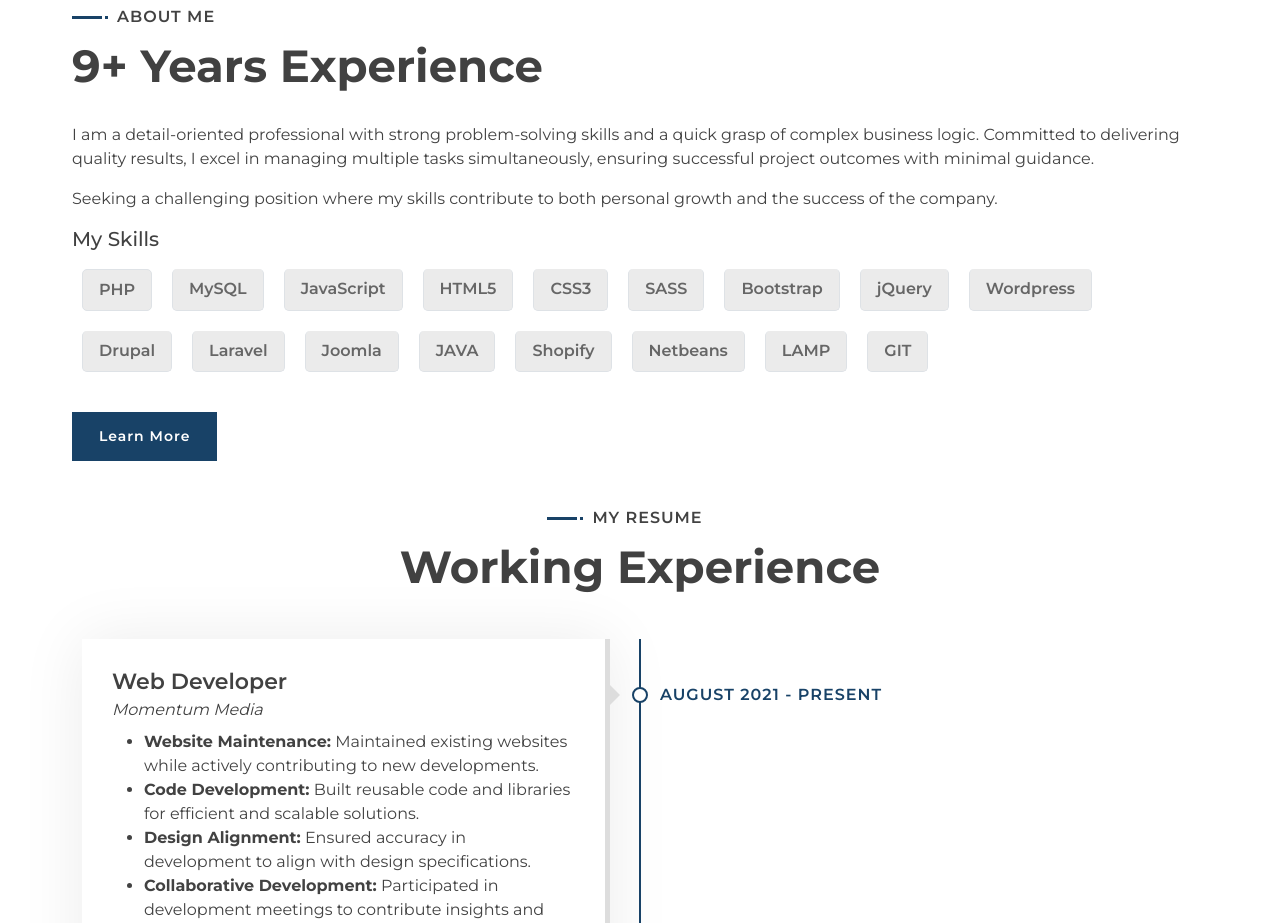
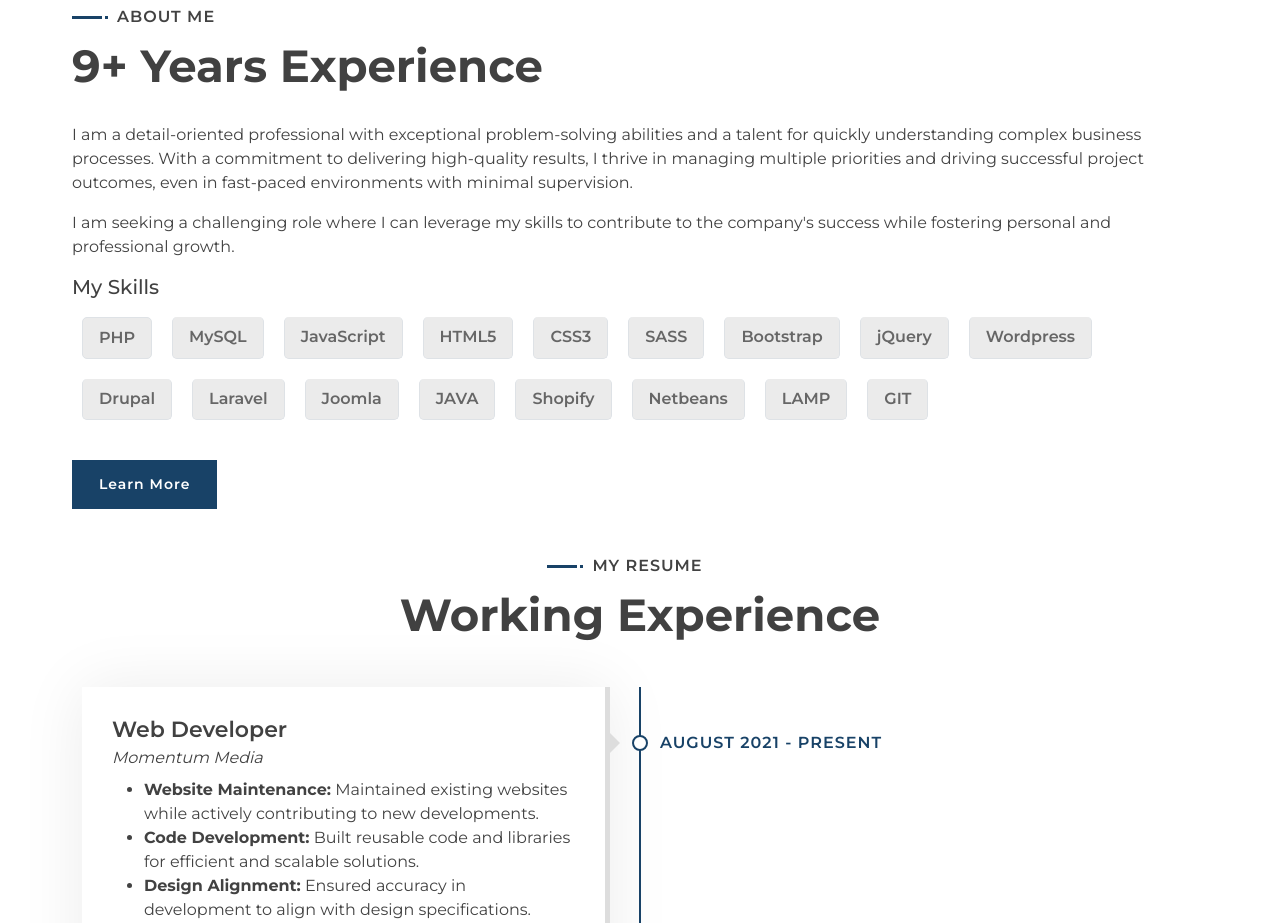
Before and after one commit to juliusphilipponce/juliusphilipponce.github.io, a plain HTML site: page index.html in a window 1280 px wide. Shown: the part 840-1763 px from the top of the page. Drawn offline with nearby package versions, Linux system fonts and the light colour scheme.

Commit message:
feat: update about

```diff
--- a/index.html
+++ b/index.html
@@ -89,10 +89,10 @@
                             </div>
                             <div class="about-text">
                                 <p>
-                                    I am a detail-oriented professional with strong problem-solving skills and a quick grasp of complex business logic. Committed to delivering quality results, I excel in managing multiple tasks simultaneously, ensuring successful project outcomes with minimal guidance.
+                                    I am a detail-oriented professional with exceptional problem-solving abilities and a talent for quickly understanding complex business processes. With a commitment to delivering high-quality results, I thrive in managing multiple priorities and driving successful project outcomes, even in fast-paced environments with minimal supervision.
                                 </p>
                                 <p>
-                                    Seeking a challenging position where my skills contribute to both personal growth and the success of the company.
+                                    I am seeking a challenging role where I can leverage my skills to contribute to the company's success while fostering personal and professional growth.
                                 </p>
                             </div>
                             <div class="skills">
```
